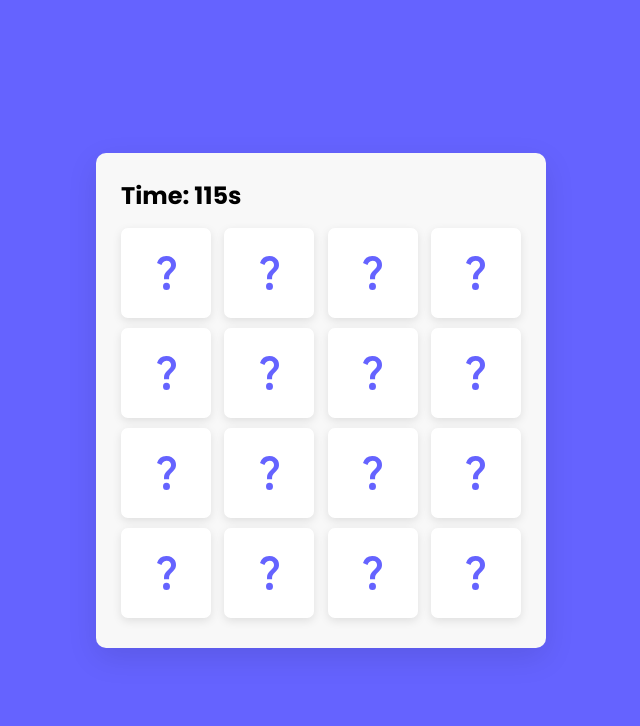
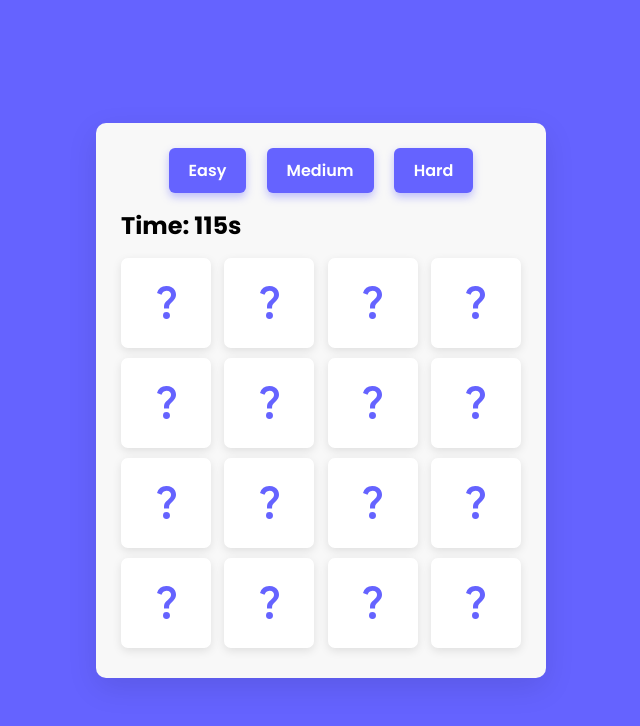
Before and after one commit to youssefabdelmaged/MemoryCard, a plain HTML site: page index.html in a window 1280 px wide. Shown: the whole page, without its empty margins (319-959 px from the left). Drawn offline with Linux system fonts and the light colour scheme.

Commit message:
adding difficulties

```diff
--- a/index.html
+++ b/index.html
@@ -11,6 +11,11 @@
   </head>
   <body>
     <div class="wrapper">
+      <div class="difficulty-buttons" style="margin-bottom: 15px; text-align: center;">
+        <button id="easy-btn" class="difficulty-btn">Easy</button>
+        <button id="medium-btn" class="difficulty-btn">Medium</button>
+        <button id="hard-btn" class="difficulty-btn">Hard</button>
+      </div>
       <div
         id="timer"
         style="font-size: 24px; font-weight: bold; margin-bottom: 10px"
--- a/script.js
+++ b/script.js
@@ -1,5 +1,19 @@
+// Difficulty settings
+const difficulties = {
+  easy: { pairs: 4, timeLimit: 180 },
+  medium: { pairs: 8, timeLimit: 120 },
+  hard: { pairs: 12, timeLimit: 90 },
+};
+
+let currentDifficulty = "medium";
+
+const difficultyButtons = {
+  easy: document.getElementById("easy-btn"),
+  medium: document.getElementById("medium-btn"),
+  hard: document.getElementById("hard-btn"),
+};
+
 const cards = document.querySelectorAll(".card");
-
 let matched = 0;
 let cardOne, cardTwo;
 let disableDeck = false;
@@ -8,11 +22,11 @@ let timer;
 let time = 0;
 const timerElement = document.getElementById("timer");
 const messageElement = document.getElementById("message");
-const TIME_LIMIT = 120;
 
 //start timer
-function startTimer() {
-  time = TIME_LIMIT;
+function startTimer(timeLimit) {
+  clearInterval(timer); // Clear any existing timer before starting a new one
+  time = timeLimit;
   messageElement.style.display = "none";
   timerElement.textContent = `Time: ${time}s`;
   timer = setInterval(() => {
@@ -50,12 +64,12 @@ function flipCard({ target: clickedCard }) {
 function matchCards(img1, img2) {
   if (img1 === img2) {
     matched++;
-    if (matched == 8) {
+    if (matched == difficulties[currentDifficulty].pairs) {
       stopTimer();
       messageElement.textContent = "You win! Congratulations!";
       messageElement.style.display = "block";
       setTimeout(() => {
-        return shuffleCard();
+        return shuffleCard(currentDifficulty);
       }, 1000);
     }
     cardOne.removeEventListener("click", flipCard);
@@ -76,33 +90,68 @@ function matchCards(img1, img2) {
   }, 1200);
 }
 
-
-
-
-
-
 // shuffle cards
-
-function shuffleCard() {
+function shuffleCard(difficulty) {
+  if (!difficulty) difficulty = currentDifficulty;
+  currentDifficulty = difficulty;
   matched = 0;
   disableDeck = false;
   cardOne = cardTwo = "";
   messageElement.style.display = "none";
-    let arr = [1, 2, 3, 4, 5, 6, 7, 8, 1, 2, 3, 4, 5, 6, 7, 8];
-    arr.sort(() => Math.random() > 0.5 ? 1 : -1);
+
+  const pairs = difficulties[difficulty].pairs;
+  const totalCards = pairs * 2;
+
+  // Create array of pairs
+  let arr = [];
+  for (let i = 1; i <= pairs; i++) {
+    arr.push(i);
+    arr.push(i);
+  }
+  // Shuffle array
+  arr.sort(() => (Math.random() > 0.5 ? 1 : -1));
+
+  // Show/hide cards based on difficulty
   cards.forEach((card, i) => {
+    if (i < totalCards) {
+      card.style.display = "flex";
       card.classList.remove("flip");
       let imgTag = card.querySelector(".back-view img");
       imgTag.src = `images/img-${arr[i]}.png`;
       card.addEventListener("click", flipCard);
+    } else {
+      card.style.display = "none";
+      card.removeEventListener("click", flipCard);
+    }
   });
-    startTimer();
+
+  startTimer(difficulties[difficulty].timeLimit);
 }
 
-shuffleCard();
+// Difficulty button event listeners
+Object.keys(difficultyButtons).forEach((level) => {
+  difficultyButtons[level].addEventListener("click", () => {
+    shuffleCard(level);
+    updateDifficultyButtonStyles(level);
+  });
+});
 
+// Update button styles to show selected difficulty
+function updateDifficultyButtonStyles(selected) {
+  Object.keys(difficultyButtons).forEach((level) => {
+    if (level === selected) {
+      difficultyButtons[level].classList.add("selected");
+    } else {
+      difficultyButtons[level].classList.remove("selected");
+    }
+  });
+}
+
+// Initialize game with default difficulty
+shuffleCard(currentDifficulty);
+updateDifficultyButtonStyles(currentDifficulty);
 
 // enabling flipCard
-cards.forEach(card => {
+cards.forEach((card) => {
   card.addEventListener("click", flipCard);
 });
--- a/style.css
+++ b/style.css
@@ -115,3 +115,32 @@ body {
     max-width: 35px;
   }
 }
+
+.difficulty-buttons {
+  margin-bottom: 15px;
+  text-align: center;
+}
+
+.difficulty-btn {
+  background-color: #6563ff;
+  color: white;
+  border: none;
+  border-radius: 6px;
+  padding: 10px 20px;
+  margin: 0 8px;
+  font-weight: 600;
+  font-size: 16px;
+  cursor: pointer;
+  transition: background-color 0.3s ease;
+  box-shadow: 0 4px 8px rgba(101, 99, 255, 0.4);
+}
+
+.difficulty-btn:hover {
+  background-color: #4a49d1;
+  box-shadow: 0 6px 12px rgba(74, 73, 209, 0.6);
+}
+
+.difficulty-btn:focus {
+  outline: none;
+  box-shadow: 0 0 0 3px rgba(101, 99, 255, 0.7);
+}
```
Lines whose indentation alone changed are shown as unchanged.
